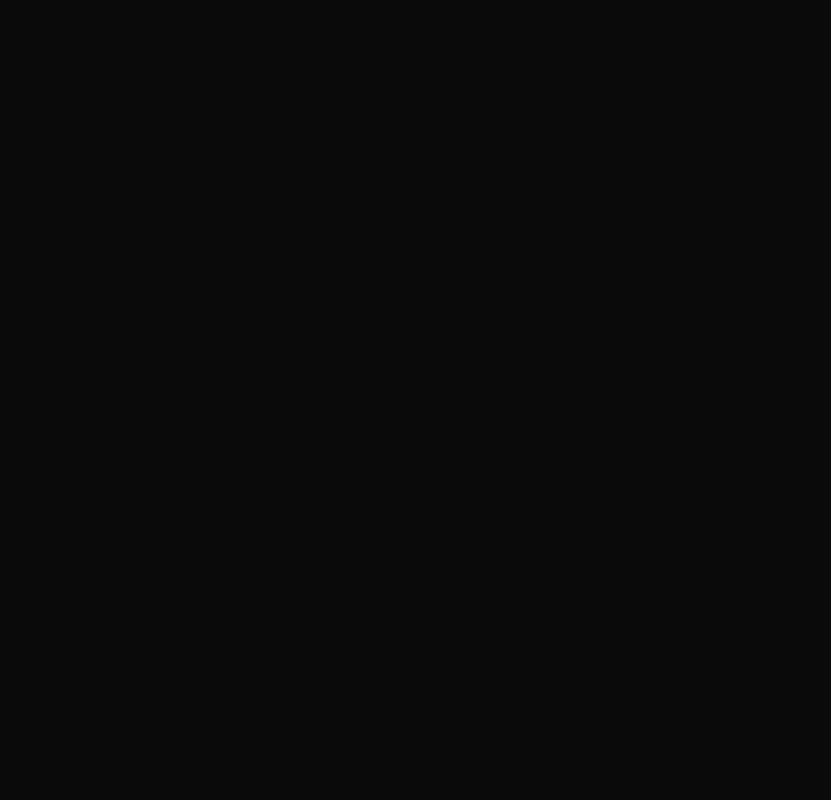
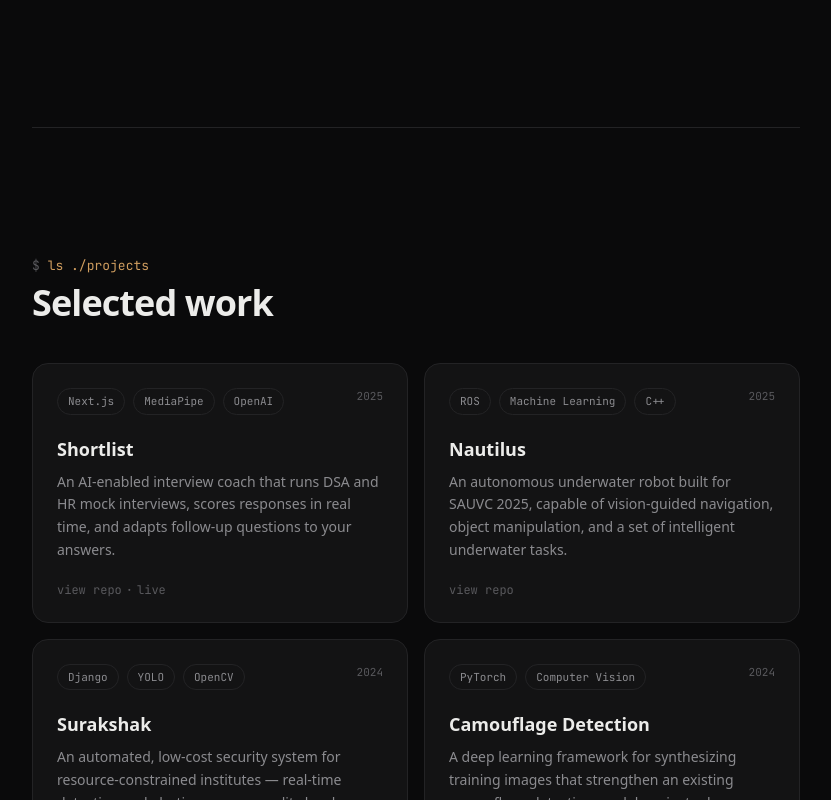
Before and after one commit to vaibhavdabas16/portfolio, a Next.js app: page / in a window 1280 px wide. Shown: the part 1240-2040 px from the top of the page, without its empty margins (224-1055 px from the left). Before the commit the page ends 1367 px from the top, so only its background shows below. Built offline with nearby package versions, Linux system fonts and the light colour scheme.

Commit message:
feat: projects grid with card component

```diff
--- a/src/app/page.tsx
+++ b/src/app/page.tsx
@@ -1,6 +1,7 @@
 import Nav from "@/components/Nav";
 import Hero from "@/components/Hero";
 import About from "@/components/About";
+import Projects from "@/components/Projects";
 
 export default function Home() {
   return (
@@ -10,6 +11,8 @@
         <Hero />
         <div className="mx-auto max-w-3xl border-t border-border" />
         <About />
+        <div className="mx-auto max-w-3xl border-t border-border" />
+        <Projects />
       </main>
     </>
   );
--- /dev/null
+++ b/src/components/ProjectCard.tsx
@@ -0,0 +1,45 @@
+import type { Project } from "@/data/portfolio";
+
+export default function ProjectCard({ project }: { project: Project }) {
+  const Wrapper = project.link ? "a" : "div";
+  const wrapperProps = project.link
+    ? { href: project.link, target: "_blank", rel: "noopener noreferrer" }
+    : {};
+
+  return (
+    <Wrapper
+      {...wrapperProps}
+      className="group flex flex-col rounded-2xl border border-border bg-bg-elevated p-6 transition-colors hover:border-border-strong hover:bg-bg-elevated-hover"
+    >
+      <div className="flex items-start justify-between gap-3">
+        <div className="flex flex-wrap gap-2">
+          {project.tags.map((tag) => (
+            <span
+              key={tag}
+              className="rounded-full border border-border px-2.5 py-1 font-mono text-[11px] text-text-secondary"
+            >
+              {tag}
+            </span>
+          ))}
+        </div>
+        <span className="shrink-0 font-mono text-[11px] text-text-tertiary">
+          {project.year}
+        </span>
+      </div>
+
+      <h3 className="mt-5 font-[family-name:var(--font-display)] text-lg font-semibold text-text-primary transition-colors group-hover:text-accent">
+        {project.name}
+      </h3>
+
+      <p className="mt-2 text-sm leading-relaxed text-text-secondary">
+        {project.description}
+      </p>
+
+      <div className="mt-5 flex items-center gap-1 font-mono text-xs text-text-tertiary">
+        {project.repo && <span>view repo</span>}
+        {project.repo && project.link && <span>·</span>}
+        {project.link && <span>live</span>}
+      </div>
+    </Wrapper>
+  );
+}
--- /dev/null
+++ b/src/components/Projects.tsx
@@ -0,0 +1,19 @@
+import { projects } from "@/data/portfolio";
+import SectionLabel from "./SectionLabel";
+import ProjectCard from "./ProjectCard";
+
+export default function Projects() {
+  return (
+    <section id="work" className="px-6 sm:px-8 py-28 sm:py-32">
+      <div className="mx-auto w-full max-w-3xl">
+        <SectionLabel command="ls ./projects" title="Selected work" />
+
+        <div className="grid gap-4 sm:grid-cols-2">
+          {projects.map((project) => (
+            <ProjectCard key={project.slug} project={project} />
+          ))}
+        </div>
+      </div>
+    </section>
+  );
+}
```
